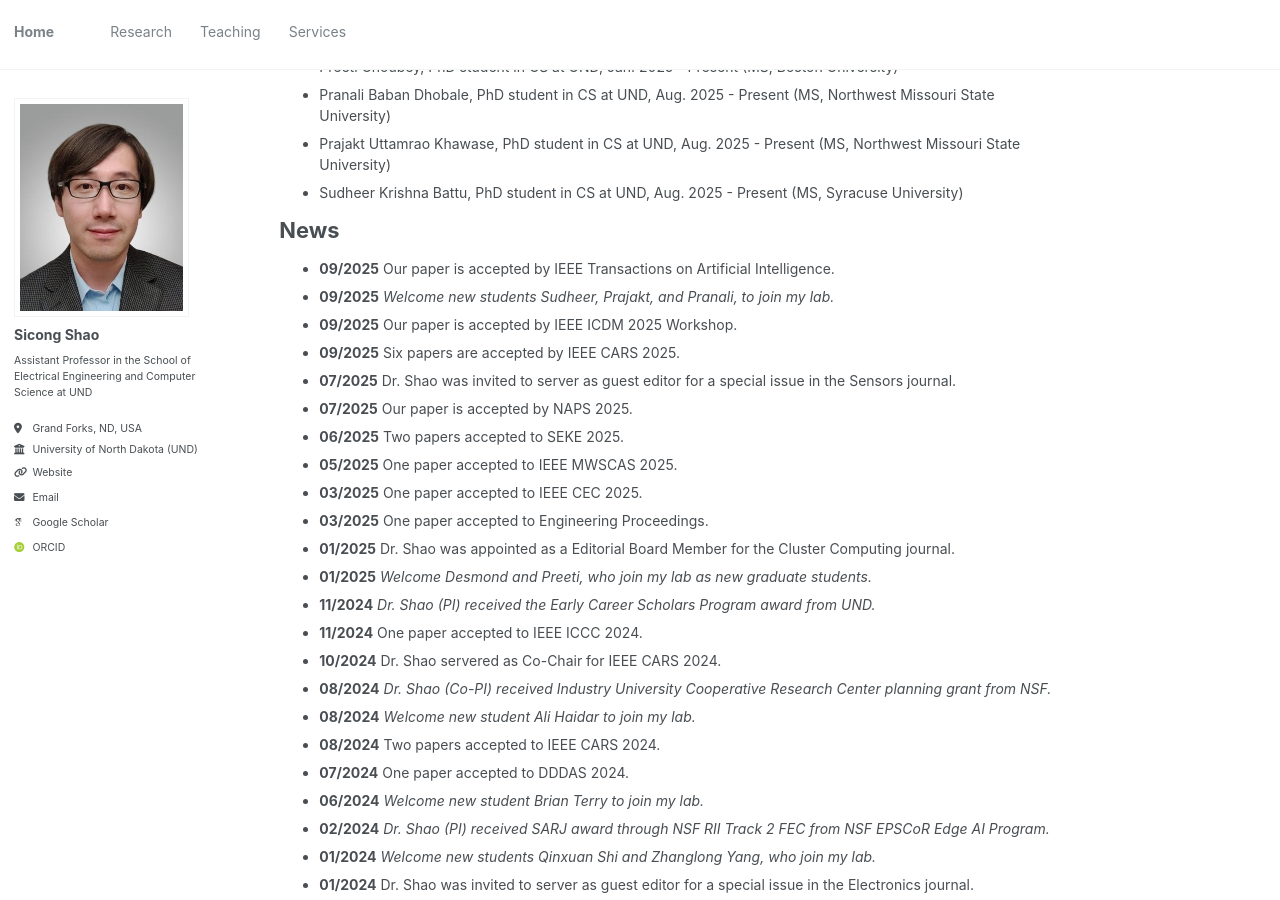
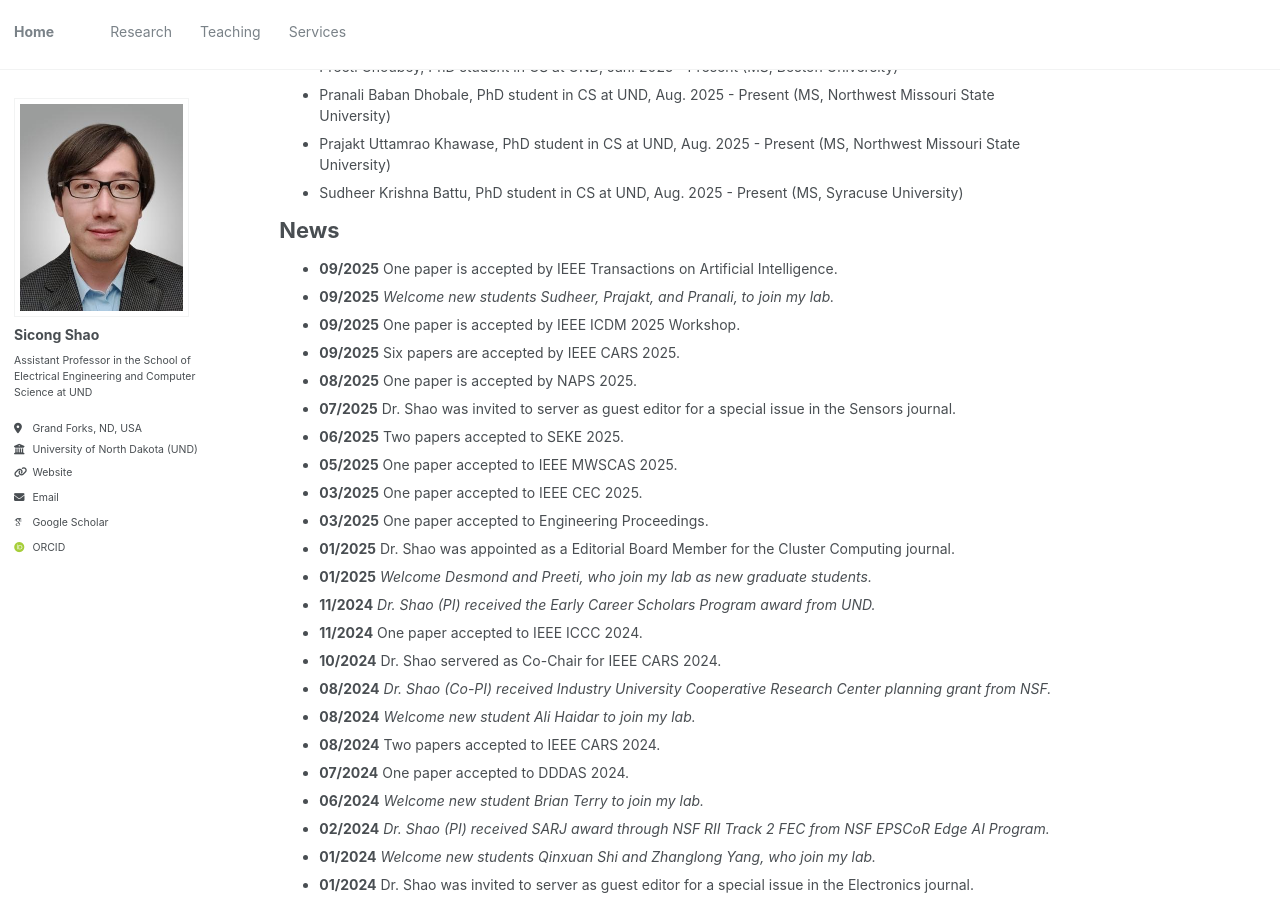
Before and after one commit to sicongshao/sicongshao.github.io, a Jekyll site: the page built from _pages/about.md, in a window 1280 px wide and 900 px high, scrolled down 501 px. Built offline with Jekyll 4.4.1, drawn with Linux system fonts in a browser that asks for light colours; some web fonts are replaced.

Commit message:
first commit

```diff
--- a/_pages/about.md
+++ b/_pages/about.md
@@ -32,12 +32,12 @@ Students
 
 News
 ======
-* **09/2025** Our paper is accepted by IEEE Transactions on Artificial Intelligence.
+* **09/2025** One paper is accepted by IEEE Transactions on Artificial Intelligence.
 * **09/2025** *Welcome new students Sudheer, Prajakt, and Pranali, to join my lab.*
-* **09/2025** Our paper is accepted by IEEE ICDM 2025 Workshop.
+* **09/2025** One paper is accepted by IEEE ICDM 2025 Workshop.
 * **09/2025** Six papers are accepted by IEEE CARS 2025.
+* **08/2025** One paper is accepted by NAPS 2025.
 * **07/2025** Dr. Shao was invited to server as guest editor for a special issue in the Sensors journal.
-* **07/2025** Our paper is accepted by NAPS 2025.
 * **06/2025** Two papers accepted to SEKE 2025.
 * **05/2025** One paper accepted to IEEE MWSCAS 2025.
 * **03/2025** One paper accepted to IEEE CEC 2025.
```
